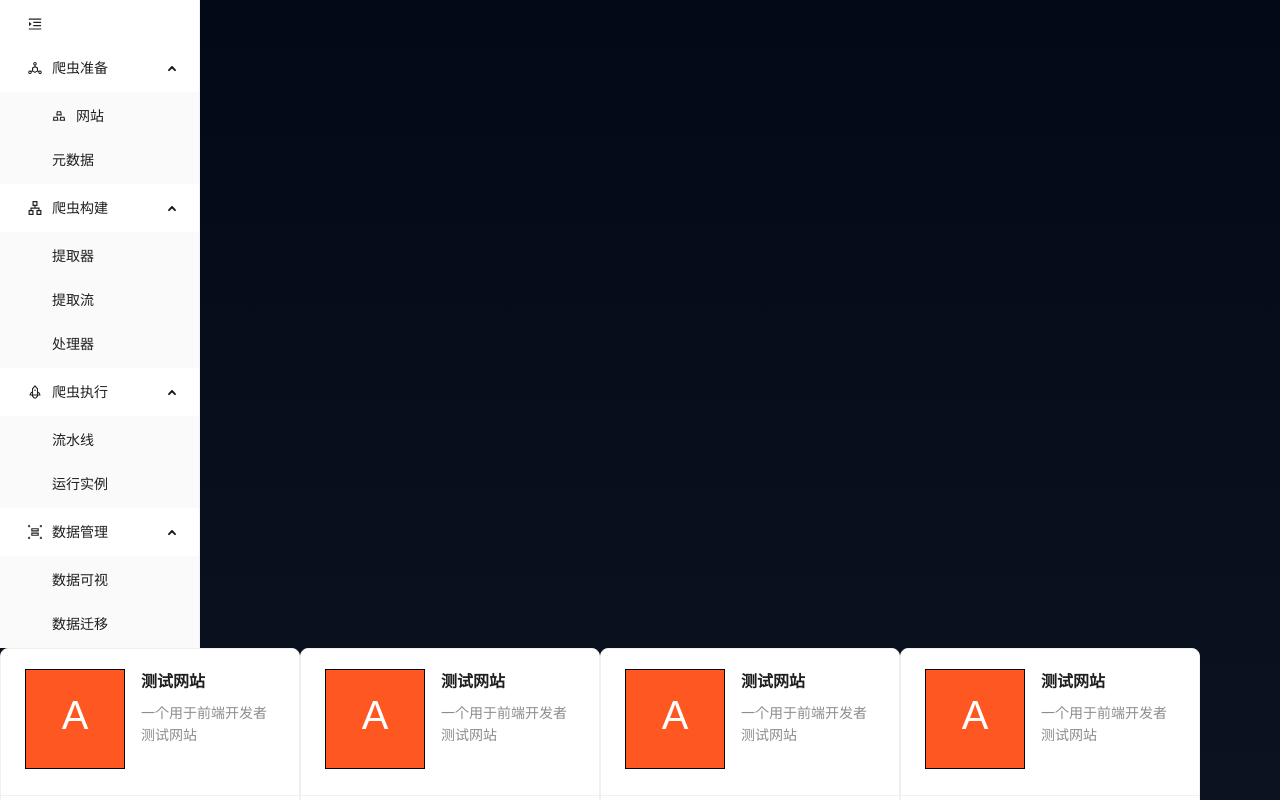
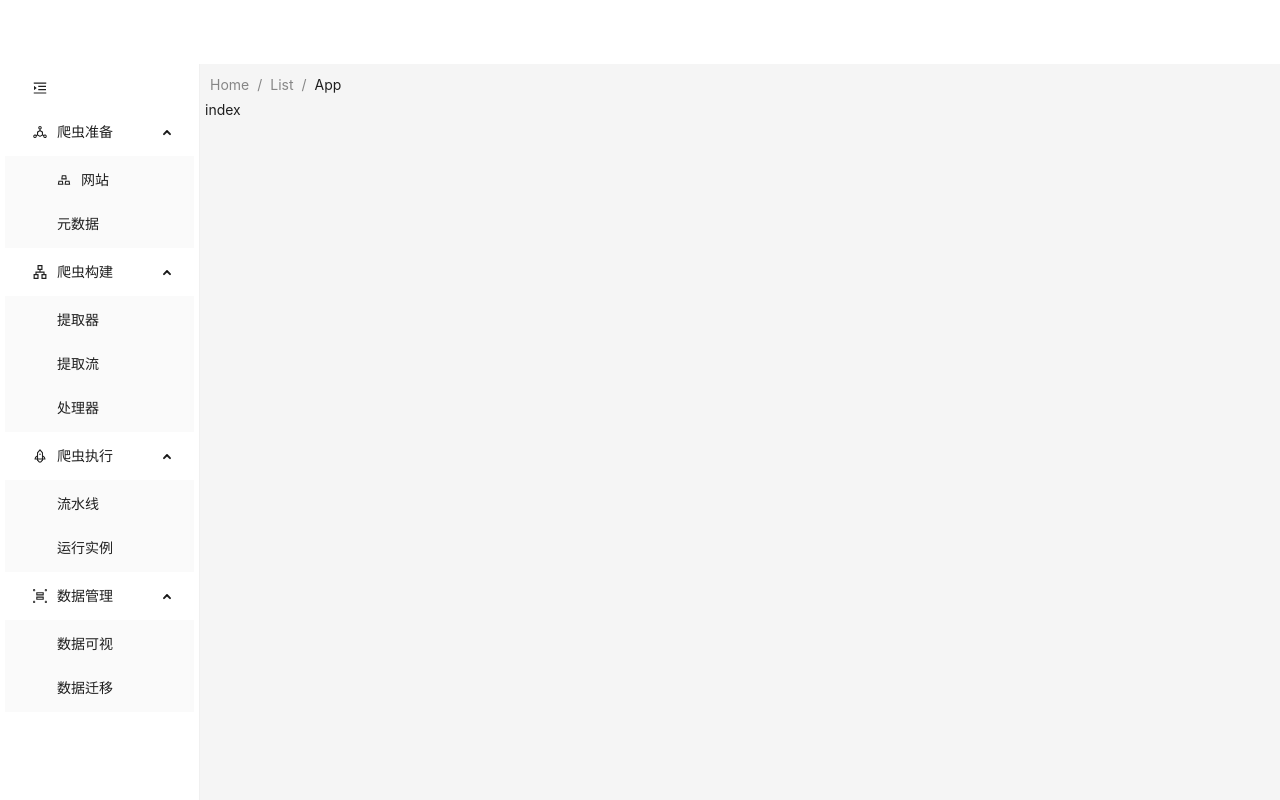
Before and after one commit to soon-lee/spider, a React app: page / in a window 1280 px wide. Shown: the top 800 px of the page. Built offline with nearby package versions, Linux system fonts and the light colour scheme; the HTML template or start-up script is replaced by a standard one.

Commit message:
添加首页导航布局

```diff
--- a/package.json
+++ b/package.json
@@ -11,7 +11,8 @@
     "@ant-design/icons": "^5.4.0",
     "antd": "^5.20.1",
     "react": "^18.3.1",
-    "react-dom": "^18.3.1"
+    "react-dom": "^18.3.1",
+    "react-router-dom": "^6.26.0"
   },
   "devDependencies": {
     "@rsbuild/core": "1.0.1-beta.11",
--- a/src/App.css
+++ b/src/App.css
@@ -1,26 +1,6 @@
-body {
+html,body,#root{
+  height: 100%;
+  width: 100%;
   margin: 0;
-  color: #fff;
-  font-family: Inter, Avenir, Helvetica, Arial, sans-serif;
-  background-image: linear-gradient(to bottom, #020917, #101725);
+  padding: 0;
 }
-
-.content {
-  display: flex;
-  min-height: 100vh;
-  line-height: 1.1;
-  text-align: center;
-  flex-direction: column;
-  justify-content: center;
-}
-
-.content h1 {
-  font-size: 3.6rem;
-  font-weight: 700;
-}
-
-.content p {
-  font-size: 1.2rem;
-  font-weight: 400;
-  opacity: 0.5;
-}
--- a/src/App.tsx
+++ b/src/App.tsx
@@ -1,13 +1,66 @@
 import CompactMenu from '@components/CompactMenu';
 import './App.css';
 import Website from '@components/prepare/Website';
+import { Layout, Breadcrumb } from 'antd';
+import Sider from 'antd/es/layout/Sider';
+import { HashRouter as Router, Route, Routes } from 'react-router-dom';
+import { styled } from 'styled-components';
+import { useState } from 'react';
 
+const Wrapper = styled(Layout)`
+  width: 100%;
+  height: 100%;
+`;
+const Body = styled(Layout)`
+  width: 100%;
+  height: 100%;
+  ul{
+    height: 100%;
+    padding: 0 5px;
+  }
+`;
+const Main = styled(Layout)`
+  width: 100%;
+  height: 100%;
+  padding: 5px;
+  margin: 0;
+
+  nav{
+    padding: 5px;
+  }
+
+  main{
+    overflow: hidden;
+  }
+`;
 const App = () => {
+  const [collapse, setCollapse] = useState(false);
+
   return (
-    <>
-    <CompactMenu />
-    <Website />
-    </>
+    <Router>
+      <Wrapper>
+        <Layout.Header>
+        </Layout.Header>
+        <Body>
+          <Sider trigger={null} collapsible collapsed={collapse}>
+            <CompactMenu collapsed={collapse} onCollapse={() => setCollapse(prev => !prev)} />
+          </Sider>
+          <Main>
+            <Breadcrumb>
+              <Breadcrumb.Item>Home</Breadcrumb.Item>
+              <Breadcrumb.Item>List</Breadcrumb.Item>
+              <Breadcrumb.Item>App</Breadcrumb.Item>
+            </Breadcrumb>
+            <Layout.Content>
+              <Routes>
+                <Route path="/" element={"index"} />
+                <Route path="/website" element={<Website />} />
+              </Routes>
+            </Layout.Content>
+          </Main>
+        </Body>
+      </Wrapper>
+    </Router>
   );
 };
 
--- a/src/components/CompactMenu.tsx
+++ b/src/components/CompactMenu.tsx
@@ -1,9 +1,9 @@
-import { useState } from 'react';
+import { useEffect, useState } from 'react';
 import { ApartmentOutlined, DeploymentUnitOutlined, GoldOutlined, MenuFoldOutlined, MenuUnfoldOutlined, RocketOutlined, UngroupOutlined } from '@ant-design/icons';
 import { Menu } from 'antd';
 
-const CompactMenu = () => {
-  const [collapse, setCollapse] = useState(false);
+const CompactMenu = ({collapsed,onCollapse}:{collapsed:boolean,onCollapse:()=>any}) => {
+
   const [items,setItems] = useState([
     { key: 'action', icon: <MenuUnfoldOutlined /> },
     {
@@ -52,23 +52,26 @@ const CompactMenu = () => {
   ]);
   const handleCollapse = (param:any) => {
     if(param.key!=='action') return;
-    setCollapse(!collapse);
+    onCollapse();
+  };
+
+  useEffect(()=>{
     setItems(prev=>{
       return prev.map(item=>{
         if(item.key==='action'){
-          return {...item,icon:collapse?<MenuFoldOutlined />:<MenuUnfoldOutlined />}
+          return {...item,icon:collapsed?<MenuFoldOutlined />:<MenuUnfoldOutlined />}
         }
         return item;
       })
     });
-  };
+  },[collapsed]);
 
   return (
-    <Menu style={{ width: collapse ? '64px' : '200px' }}
+    <Menu
       defaultOpenKeys={['prepare', 'construct', 'running', 'data']}
       mode="inline"
       items={items}
-      inlineCollapsed={collapse}
+      inlineCollapsed={collapsed}
       onClick={handleCollapse}
     />
   );
--- a/src/index.tsx
+++ b/src/index.tsx
@@ -8,7 +8,13 @@ const rootEl = document.getElementById('root');
 if (rootEl) {
   const root = ReactDOM.createRoot(rootEl);
   root.render(
-    <ConfigProvider locale={zhCN}>
+    <ConfigProvider
+      locale={zhCN}
+      theme={{
+        components: {
+          Layout: { headerBg: '#ffffff' }
+        }
+      }}>
       <React.StrictMode>
         <App />
       </React.StrictMode>
```
